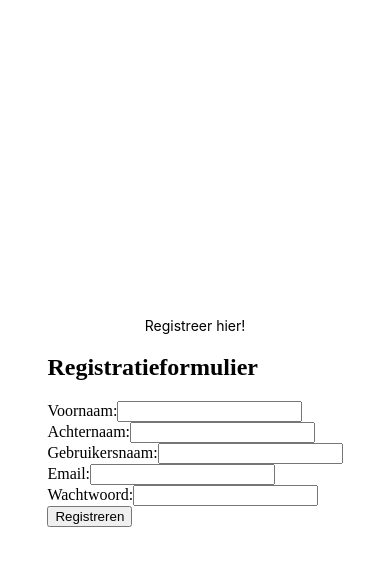
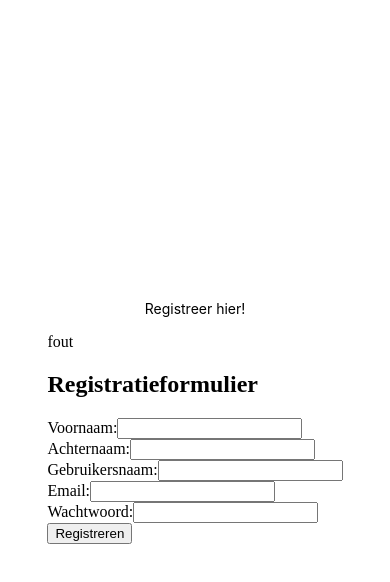
Before and after one commit to Wout-0981216/WP4-API-Testing, a React Native app in the folder glitch/front-end/: screen / in a window 390 px wide. Both pictures are taken after typing "Sample", "name@example.com", "Sample123" into the empty fields and a click on the button "Registreren". Shown: the top 582 px of the page. Built offline with nearby package versions, Linux system fonts and the light colour scheme; no server answers.

Commit message:
After registration, user being send to index page.

```diff
--- a/glitch/front-end/Registration.js
+++ b/glitch/front-end/Registration.js
@@ -6,6 +6,8 @@ const RegistrationForm = () => {
     const[username, setUsername] = useState('');
     const[email, setEmail] = useState('');
     const[password, setPassword] = useState('');
+    const [error, setError] = useState('');
+    const [successMessage, setSuccessMessage] = useState('');
     const [csrftoken, setCsrfToken] = useState('');
 
     useEffect(() => {
@@ -27,7 +29,6 @@ const RegistrationForm = () => {
 
     const submitForm = async (first_name,last_name,username, email, password) => {
         try {
-            console.log('CSRF-token:', csrftoken);
             const response = await fetch('http://127.0.0.1:8000/authentication/api/register/', {
                 method: 'POST',
                 headers: {
@@ -38,8 +39,16 @@ const RegistrationForm = () => {
                 body: JSON.stringify({ first_name,last_name,username, email, password }),
             });
             const data = await response.json();
+          if  (response.ok) {
+            setTimeout(() => {
+                setSuccessMessage('Succesvol geregistreerd');
+                window.location.href = 'http://127.0.0.1:8000/';
+            }, 1000);} else {
+              throw new Error('Network not OK');
+            }
         } catch (error) {
             console.error('Er is een fout opgetreden bij het registreren van de gebruiker:', error);
+            setError('fout');
         }
     };
 
@@ -54,6 +63,9 @@ const RegistrationForm = () => {
 
     return (
         <div>
+          {error || successMessage ? (
+          <p>{error ? error : successMessage}</p>) : null}
+
           <h2>Registratieformulier</h2>
           <div>
               <label>Voornaam:</label>
```
Also changed, not shown: 1 other file (tests, documents, lock files or other folders).
